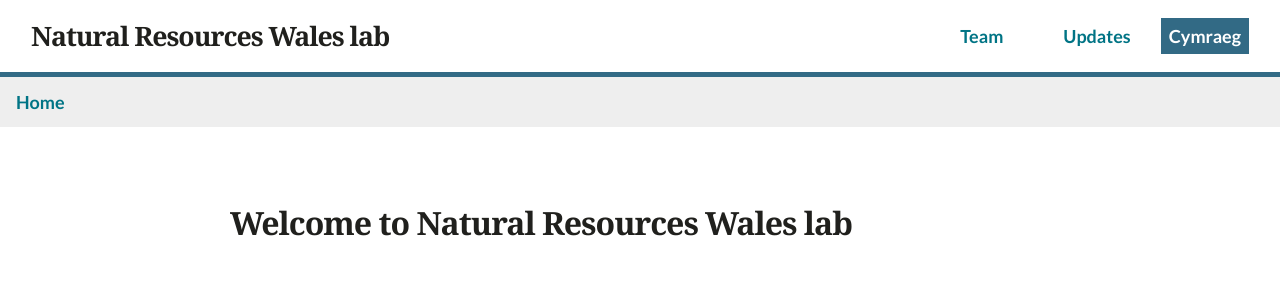
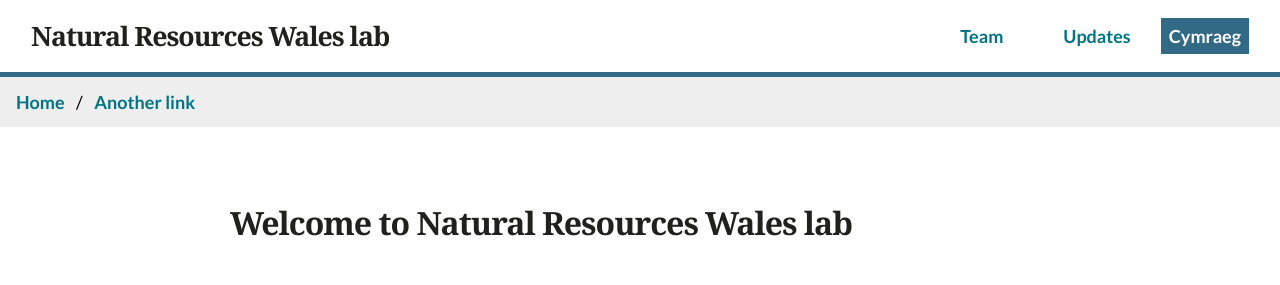
Before and after one commit to OwainJenkins/test-.github.io, a Jekyll site: the page built from en/index.md, in a window 1280 px wide. Shown: the top 285 px of the page. Built offline with Jekyll 4.4.1, drawn with Linux system fonts in a browser that asks for light colours; our own code applies the rules of GitHub Pages for plain Markdown files.

Commit message:
sdwdxawd

```diff
--- a/_layouts/default.html
+++ b/_layouts/default.html
@@ -62,6 +62,7 @@
   <main id="maincontent"></main>
   <ul class="breadcrumb">
     <li><a href="#">Home</a></li>
+    <li><a href="#">Another link</a></li>
     </ul>
   {{ content }}
 
```
